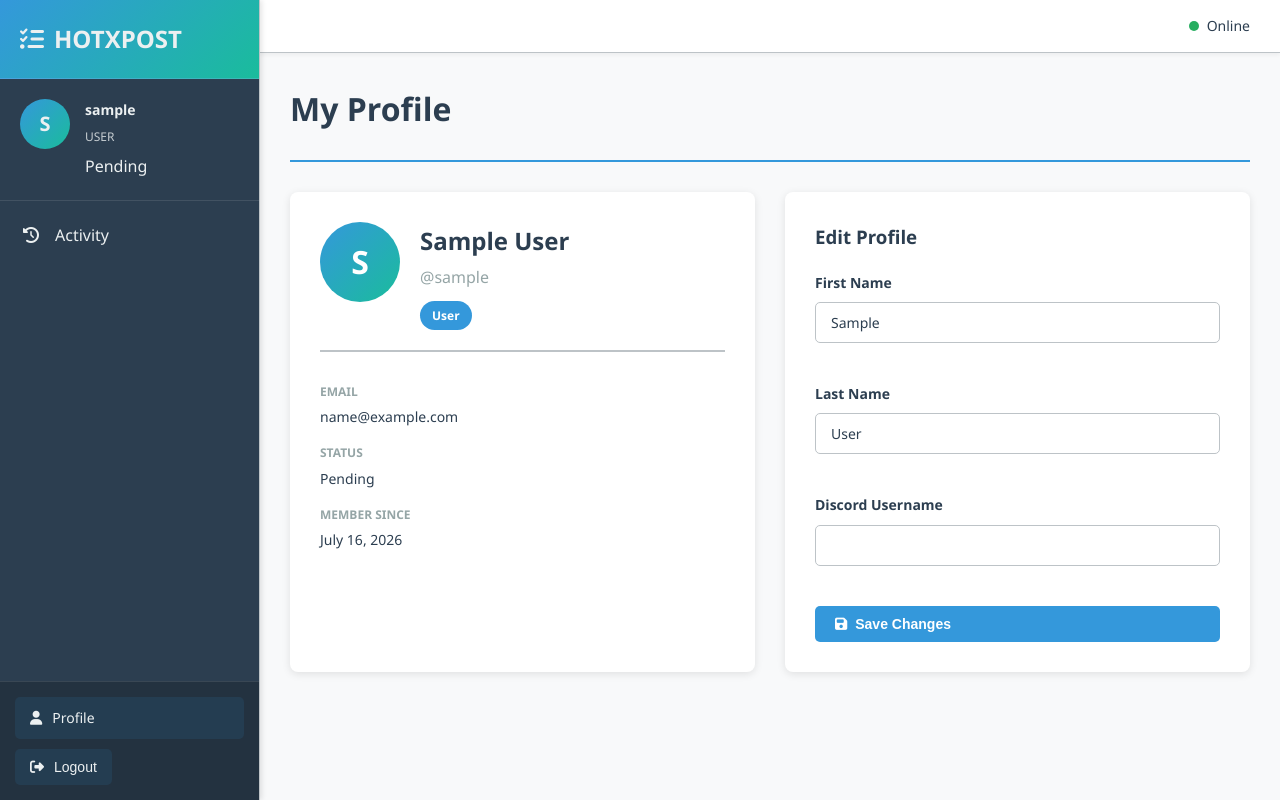
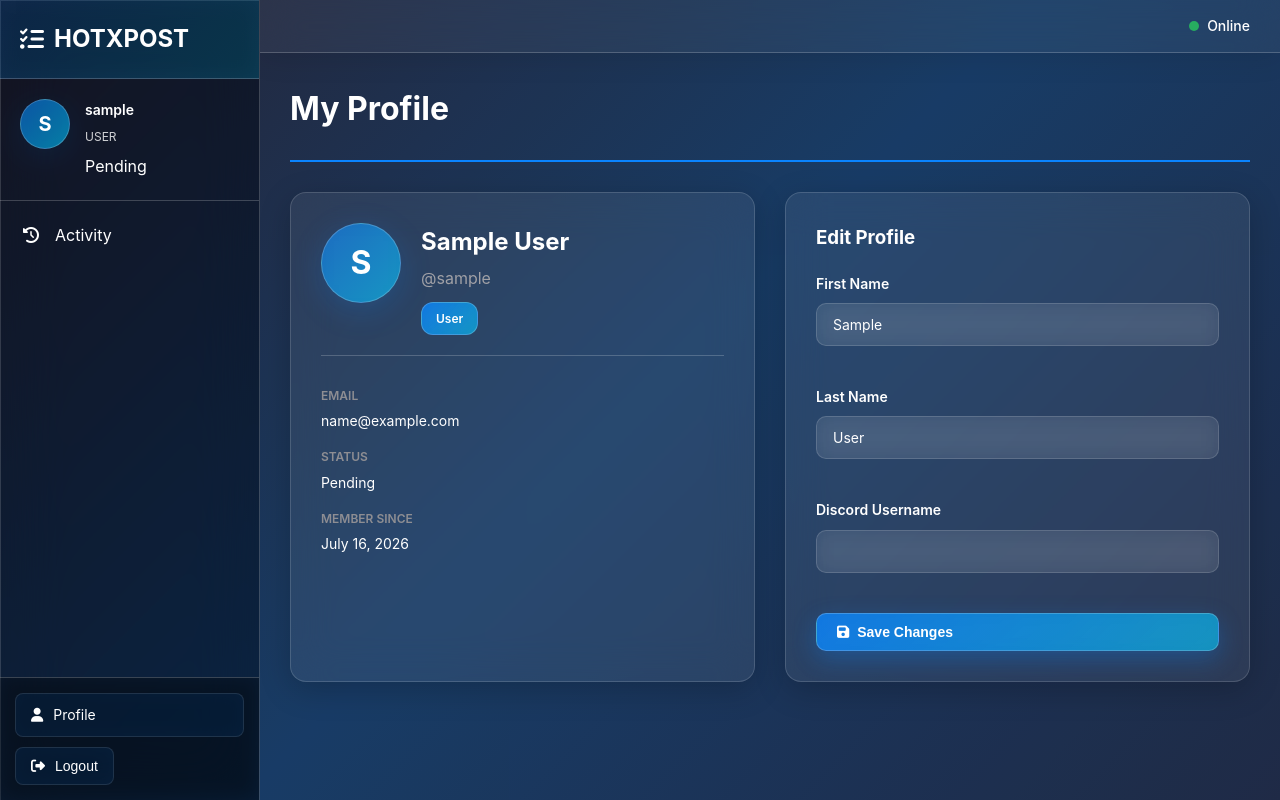
Before and after one commit to KirtanCoder/HOTXPOST, a Django app: page /accounts/user/profile/ in a window 1280 px wide. Run offline with Django 4.2, Linux system fonts and the light colour scheme; the visitor is signed in with stand-in values (Sample User, id 1); data comes from the database, SQL or seed files in the repository; data that the repository does not hold is empty.

Commit message:
feat: update color scheme and add glassmorphism effects
Co-authored-by: KirtanCoder <171168049+KirtanCoder@users.noreply.github.com>

```diff
--- a/static/css/style.css
+++ b/static/css/style.css
@@ -1,36 +1,39 @@
 /* ===== ROOT & VARIABLES ===== */
 :root {
-    --primary: #3498db;
-    --secondary: #2c3e50;
-    --success: #27ae60;
-    --danger: #e74c3c;
-    --warning: #f39c12;
-    --info: #1abc9c;
-    --light: #ecf0f1;
-    --dark: #2c3e50;
-    --border: #bdc3c7;
-    --gray: #95a5a6;
+    --primary: #0A84FF;
+    --secondary: #34C759;
+    --success: #34C759;
+    --danger: #FF453A;
+    --warning: #FF9500;
+    --info: #00C7FF;
+    --light: #f2f2f7;
+    --dark: #1c1c1e;
+    --border: rgba(255, 255, 255, 0.15);
+    --gray: #8E8E93;
 
-    --bg-primary: #ffffff;
-    --bg-secondary: #f8f9fa;
-    --text-primary: #2c3e50;
-    --text-secondary: #7f8c8d;
-    --border-color: #bdc3c7;
+    --bg-primary: rgba(255, 255, 255, 0.08);
+    --bg-secondary: rgba(255, 255, 255, 0.04);
+    --text-primary: #FFFFFF;
+    --text-secondary: #A1A1A6;
+    --border-color: rgba(255, 255, 255, 0.15);
 
     --sidebar-width: 260px;
-    --sidebar-bg: #2c3e50;
-    --sidebar-text: #ecf0f1;
+    --sidebar-bg: rgba(0, 0, 0, 0.4);
+    --sidebar-text: #FFFFFF;
+
+    --glass-blur: 20px;
+    --glass-border: 1px solid rgba(255, 255, 255, 0.2);
 }
 
 @media (prefers-color-scheme: dark) {
     :root {
-        --bg-primary: #1a1a1a;
-        --bg-secondary: #242424;
-        --text-primary: #ecf0f1;
-        --text-secondary: #bdc3c7;
-        --border-color: #404040;
-        --sidebar-bg: #1a1a1a;
-        --sidebar-text: #ecf0f1;
+        --bg-primary: rgba(255, 255, 255, 0.08);
+        --bg-secondary: rgba(255, 255, 255, 0.04);
+        --text-primary: #FFFFFF;
+        --text-secondary: #A1A1A6;
+        --border-color: rgba(255, 255, 255, 0.15);
+        --sidebar-bg: rgba(0, 0, 0, 0.4);
+        --sidebar-text: #FFFFFF;
     }
 }
 
@@ -41,10 +44,12 @@
 }
 
 body {
-    font-family: 'Segoe UI', Tahoma, Geneva, Verdana, sans-serif;
-    background-color: var(--bg-secondary);
+    font-family: -apple-system, BlinkMacSystemFont, 'Segoe UI', Roboto, 'Helvetica Neue', sans-serif;
+    background: linear-gradient(135deg, #1c1c2e 0%, #0f3460 50%, #16213e 100%);
+    background-attachment: fixed;
     color: var(--text-primary);
     line-height: 1.6;
+    min-height: 100vh;
 }
 
 html, body, .container-fluid {
@@ -64,22 +69,25 @@ html, body, .container-fluid {
 /* ===== SIDEBAR ===== */
 .sidebar {
     width: var(--sidebar-width);
-    background: var(--sidebar-bg);
+    background: rgba(0, 0, 0, 0.3);
+    backdrop-filter: blur(30px);
+    -webkit-backdrop-filter: blur(30px);
     color: var(--sidebar-text);
     position: fixed;
     height: 100vh;
     left: 0;
     top: 0;
     overflow-y: auto;
-    box-shadow: 2px 0 5px rgba(0, 0, 0, 0.1);
+    box-shadow: inset 1px 1px 0 0 rgba(255, 255, 255, 0.15);
     z-index: 1000;
-    border-right: 1px solid var(--border-color);
+    border-right: var(--glass-border);
 }
 
 .sidebar-header {
     padding: 20px;
-    border-bottom: 1px solid rgba(255, 255, 255, 0.1);
-    background: linear-gradient(135deg, var(--primary) 0%, var(--info) 100%);
+    border-bottom: var(--glass-border);
+    background: linear-gradient(135deg, rgba(10, 132, 255, 0.2) 0%, rgba(0, 199, 255, 0.2) 100%);
+    backdrop-filter: blur(10px);
 }
 
 .sidebar-header h2 {
@@ -92,7 +100,7 @@ html, body, .container-fluid {
 
 .user-info {
     padding: 20px;
-    border-bottom: 1px solid rgba(255, 255, 255, 0.1);
+    border-bottom: var(--glass-border);
     display: flex;
     gap: 15px;
 }
@@ -101,13 +109,16 @@ html, body, .container-fluid {
     width: 50px;
     height: 50px;
     border-radius: 50%;
-    background: linear-gradient(135deg, var(--primary), var(--info));
+    background: linear-gradient(135deg, rgba(10, 132, 255, 0.6), rgba(0, 199, 255, 0.6));
+    backdrop-filter: blur(10px);
     display: flex;
     align-items: center;
     justify-content: center;
     font-size: 20px;
     font-weight: bold;
     flex-shrink: 0;
+    border: 1px solid rgba(255, 255, 255, 0.2);
+    box-shadow: 0 8px 32px 0 rgba(10, 132, 255, 0.1);
 }
 
 .user-details {
@@ -164,8 +176,9 @@ html, body, .container-fluid {
     bottom: 0;
     width: 100%;
     padding: 15px;
-    border-top: 1px solid rgba(255, 255, 255, 0.1);
+    border-top: var(--glass-border);
     background: rgba(0, 0, 0, 0.2);
+    backdrop-filter: blur(10px);
     display: flex;
     flex-direction: column;
     gap: 10px;
@@ -177,19 +190,21 @@ html, body, .container-fluid {
     align-items: center;
     gap: 10px;
     padding: 10px 15px;
-    border-radius: 5px;
+    border-radius: 8px;
     text-decoration: none;
-    border: none;
+    border: 1px solid rgba(255, 255, 255, 0.1);
     cursor: pointer;
     font-size: 14px;
     transition: all 0.3s ease;
-    background: rgba(52, 152, 219, 0.1);
+    background: rgba(10, 132, 255, 0.1);
+    backdrop-filter: blur(10px);
     color: var(--sidebar-text);
 }
 
 .profile-link:hover,
 .logout-btn:hover {
-    background: rgba(52, 152, 219, 0.2);
+    background: rgba(10, 132, 255, 0.2);
+    border-color: rgba(255, 255, 255, 0.2);
 }
 
 /* ===== MAIN CONTENT ===== */
@@ -209,13 +224,15 @@ html, body, .container-fluid {
 }
 
 .top-bar {
-    background: var(--bg-primary);
-    border-bottom: 1px solid var(--border-color);
+    background: rgba(255, 255, 255, 0.05);
+    backdrop-filter: blur(20px);
+    -webkit-backdrop-filter: blur(20px);
+    border-bottom: var(--glass-border);
     padding: 15px 30px;
     display: flex;
     justify-content: space-between;
     align-items: center;
-    box-shadow: 0 2px 4px rgba(0, 0, 0, 0.05);
+    box-shadow: 0 4px 30px rgba(0, 0, 0, 0.1);
 }
 
 .toggle-sidebar {
@@ -604,8 +641,8 @@ html, body, .container-fluid {
 /* ===== BUTTONS ===== */
 .btn {
     padding: 10px 20px;
-    border: none;
-    border-radius: 5px;
+    border: 1px solid rgba(255, 255, 255, 0.2);
+    border-radius: 10px;
     font-size: 14px;
     font-weight: 600;
     cursor: pointer;
@@ -615,53 +652,64 @@ html, body, .container-fluid {
     gap: 8px;
     transition: all 0.3s ease;
     white-space: nowrap;
+    backdrop-filter: blur(10px);
 }
 
 .btn-primary {
-    background: var(--primary);
+    background: linear-gradient(135deg, rgba(10, 132, 255, 0.8), rgba(0, 199, 255, 0.6));
     color: white;
+    box-shadow: 0 8px 24px rgba(10, 132, 255, 0.3);
 }
 
 .btn-primary:hover {
-    background: #2980b9;
+    background: linear-gradient(135deg, rgba(10, 132, 255, 1), rgba(0, 199, 255, 0.8));
     transform: translateY(-2px);
-    box-shadow: 0 4px 8px rgba(52, 152, 219, 0.3);
+    box-shadow: 0 12px 32px rgba(10, 132, 255, 0.4);
+    border-color: rgba(255, 255, 255, 0.3);
 }
 
 .btn-secondary {
-    background: var(--gray);
+    background: rgba(255, 255, 255, 0.1);
     color: white;
+    box-shadow: 0 8px 24px rgba(0, 0, 0, 0.2);
 }
 
 .btn-secondary:hover {
-    background: #7f8c8d;
+    background: rgba(255, 255, 255, 0.15);
+    border-color: rgba(255, 255, 255, 0.3);
 }
 
 .btn-success {
-    background: var(--success);
+    background: linear-gradient(135deg, rgba(52, 199, 89, 0.8), rgba(52, 199, 89, 0.6));
     color: white;
+    box-shadow: 0 8px 24px rgba(52, 199, 89, 0.3);
 }
 
 .btn-success:hover {
-    background: #229954;
+    background: linear-gradient(135deg, rgba(52, 199, 89, 1), rgba(52, 199, 89, 0.8));
+    box-shadow: 0 12px 32px rgba(52, 199, 89, 0.4);
 }
 
 .btn-danger {
-    background: var(--danger);
+    background: linear-gradient(135deg, rgba(255, 69, 58, 0.8), rgba(255, 69, 58, 0.6));
     color: white;
+    box-shadow: 0 8px 24px rgba(255, 69, 58, 0.3);
 }
 
 .btn-danger:hover {
-    background: #c0392b;
+    background: linear-gradient(135deg, rgba(255, 69, 58, 1), rgba(255, 69, 58, 0.8));
+    box-shadow: 0 12px 32px rgba(255, 69, 58, 0.4);
 }
 
 .btn-warning {
-    background: var(--warning);
+    background: linear-gradient(135deg, rgba(255, 149, 0, 0.8), rgba(255, 149, 0, 0.6));
     color: white;
+    box-shadow: 0 8px 24px rgba(255, 149, 0, 0.3);
 }
 
 .btn-warning:hover {
-    background: #d68910;
+    background: linear-gradient(135deg, rgba(255, 149, 0, 1), rgba(255, 149, 0, 0.8));
+    box-shadow: 0 12px 32px rgba(255, 149, 0, 0.4);
 }
 
 .btn-sm {
@@ -687,20 +735,22 @@ html, body, .container-fluid {
 /* ===== FORMS ===== */
 .form-control {
     width: 100%;
-    padding: 10px 15px;
-    border: 1px solid var(--border-color);
-    border-radius: 5px;
+    padding: 12px 16px;
+    border: 1px solid rgba(255, 255, 255, 0.15);
+    border-radius: 10px;
     font-size: 14px;
     color: var(--text-primary);
-    background: var(--bg-primary);
+    background: rgba(255, 255, 255, 0.08);
+    backdrop-filter: blur(10px);
     transition: all 0.3s ease;
     font-family: inherit;
 }
 
 .form-control:focus {
     outline: none;
-    border-color: var(--primary);
-    box-shadow: 0 0 0 3px rgba(52, 152, 219, 0.1);
+    border-color: rgba(10, 132, 255, 0.5);
+    box-shadow: 0 0 0 3px rgba(10, 132, 255, 0.2), inset 0 0 0 1px rgba(10, 132, 255, 0.1);
+    background: rgba(255, 255, 255, 0.12);
 }
 
 .form-group {
@@ -1005,10 +1076,13 @@ table tr:hover {
 }
 
 .profile-card {
-    background: var(--bg-primary);
-    border-radius: 8px;
+    background: rgba(255, 255, 255, 0.07);
+    backdrop-filter: blur(20px);
+    -webkit-backdrop-filter: blur(20px);
+    border-radius: 16px;
     padding: 30px;
-    box-shadow: 0 2px 8px rgba(0, 0, 0, 0.1);
+    box-shadow: 0 8px 32px rgba(0, 0, 0, 0.2);
+    border: 1px solid rgba(255, 255, 255, 0.15);
 }
 
 .profile-header {
@@ -1017,14 +1091,15 @@ table tr:hover {
     align-items: start;
     margin-bottom: 30px;
     padding-bottom: 20px;
-    border-bottom: 2px solid var(--border-color);
+    border-bottom: var(--glass-border);
 }
 
 .avatar-large {
     width: 80px;
     height: 80px;
     border-radius: 50%;
-    background: linear-gradient(135deg, var(--primary), var(--info));
+    background: linear-gradient(135deg, rgba(10, 132, 255, 0.6), rgba(0, 199, 255, 0.6));
+    backdrop-filter: blur(10px);
     display: flex;
     align-items: center;
     justify-content: center;
@@ -1032,6 +1107,8 @@ table tr:hover {
     color: white;
     font-weight: bold;
     flex-shrink: 0;
+    border: 1px solid rgba(255, 255, 255, 0.2);
+    box-shadow: 0 8px 32px rgba(10, 132, 255, 0.2);
 }
 
 .profile-info h2 {
@@ -1040,18 +1117,20 @@ table tr:hover {
 }
 
 .profile-info .username {
-    color: var(--gray);
+    color: var(--text-secondary);
     margin-bottom: 10px;
 }
 
 .role-badge {
     display: inline-block;
-    padding: 5px 12px;
-    border-radius: 20px;
+    padding: 6px 14px;
+    border-radius: 12px;
     font-size: 12px;
     font-weight: 600;
-    background: var(--primary);
+    background: linear-gradient(135deg, rgba(10, 132, 255, 0.8), rgba(0, 199, 255, 0.6));
     color: white;
+    backdrop-filter: blur(10px);
+    border: 1px solid rgba(255, 255, 255, 0.2);
 }
 
 .detail-item {
@@ -1074,10 +1153,13 @@ table tr:hover {
 }
 
 .profile-edit {
-    background: var(--bg-primary);
-    border-radius: 8px;
+    background: rgba(255, 255, 255, 0.07);
+    backdrop-filter: blur(20px);
+    -webkit-backdrop-filter: blur(20px);
+    border-radius: 16px;
     padding: 30px;
-    box-shadow: 0 2px 8px rgba(0, 0, 0, 0.1);
+    box-shadow: 0 8px 32px rgba(0, 0, 0, 0.2);
+    border: 1px solid rgba(255, 255, 255, 0.15);
 }
 
 .profile-edit h3 {
```
Also changed, not shown: other parts of static/css/style.css (+104 -56 lines).
